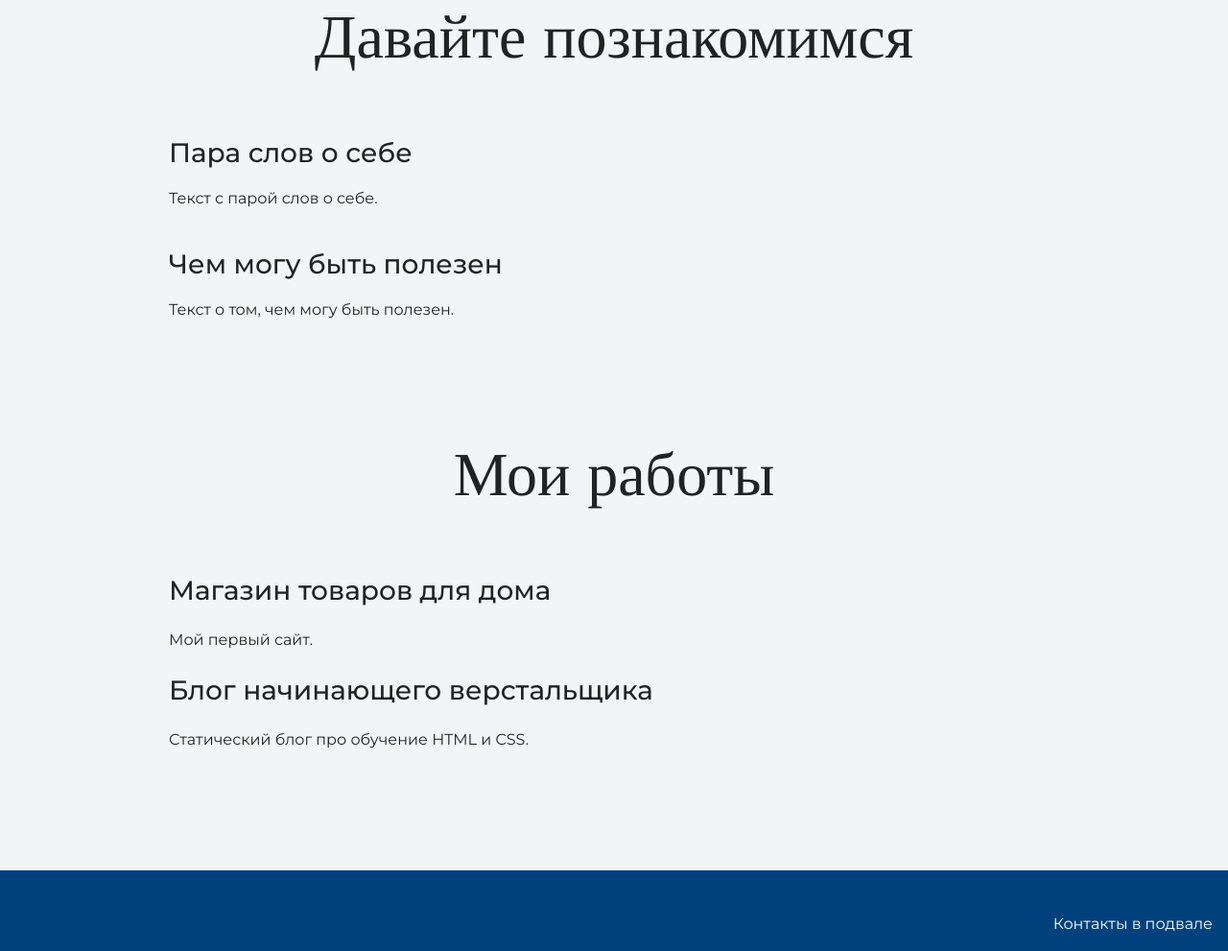
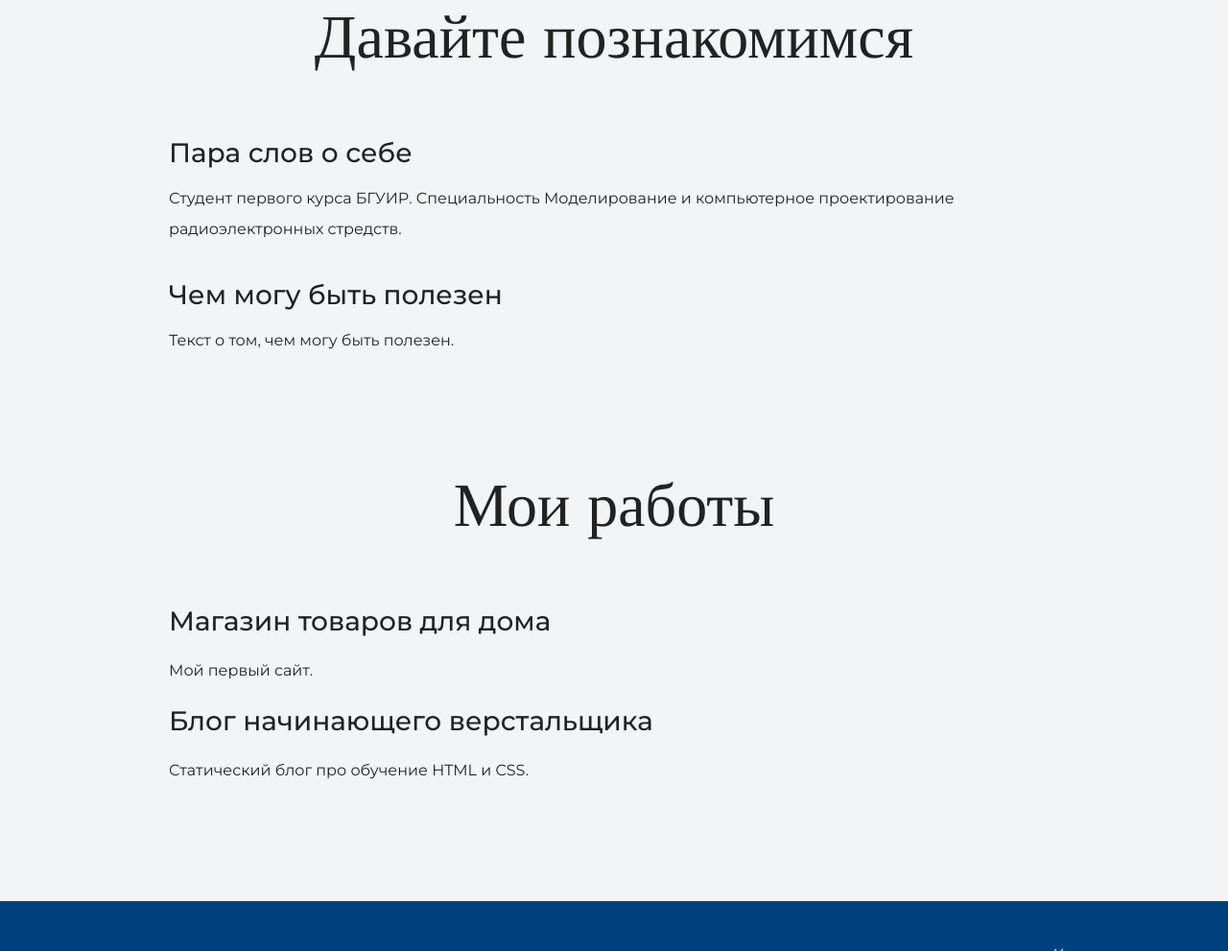
Before and after one commit to 19leshka/my_site, a plain HTML site: page index.html in a window 1280 px wide. Shown: the part 1065-2056 px from the top of the page at 96% size. Drawn offline with nearby package versions, Linux system fonts and the light colour scheme.

Commit message:
Add files via upload
Изменил описание

```diff
--- a/index.html
+++ b/index.html
@@ -26,7 +26,7 @@
      <div class="container">
       <h2 class="subheading">Давайте познакомимся</h2>
       <h3>Пара слов о себе</h3>
-      <p>Текст с парой слов о себе.</p>
+      <p>Студент первого курса БГУИР. Специальность Моделирование и компьютерное проектирование радиоэлектронных стредств.</p>
       <h3>Чем могу быть полезен</h3>
       <p>Текст о том, чем могу быть полезен.</p>
         </div>
```
